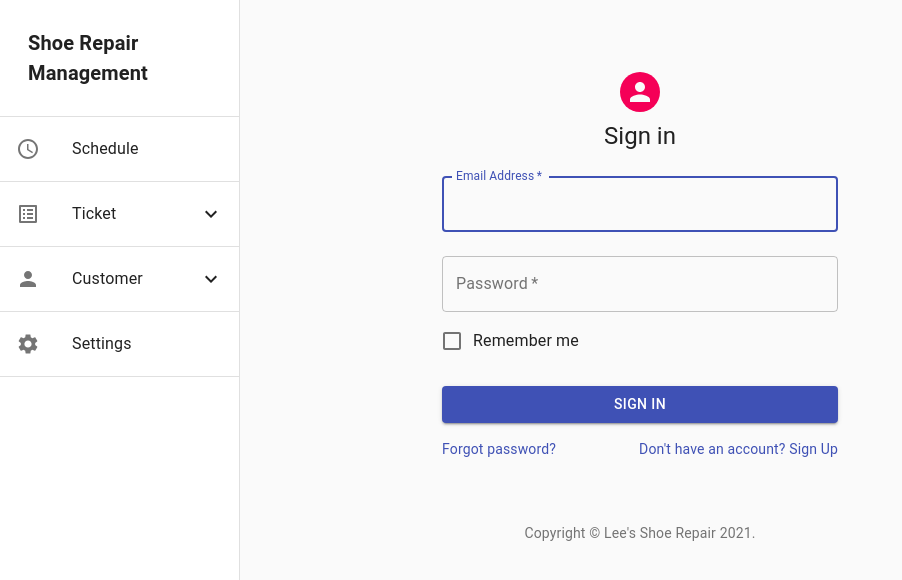
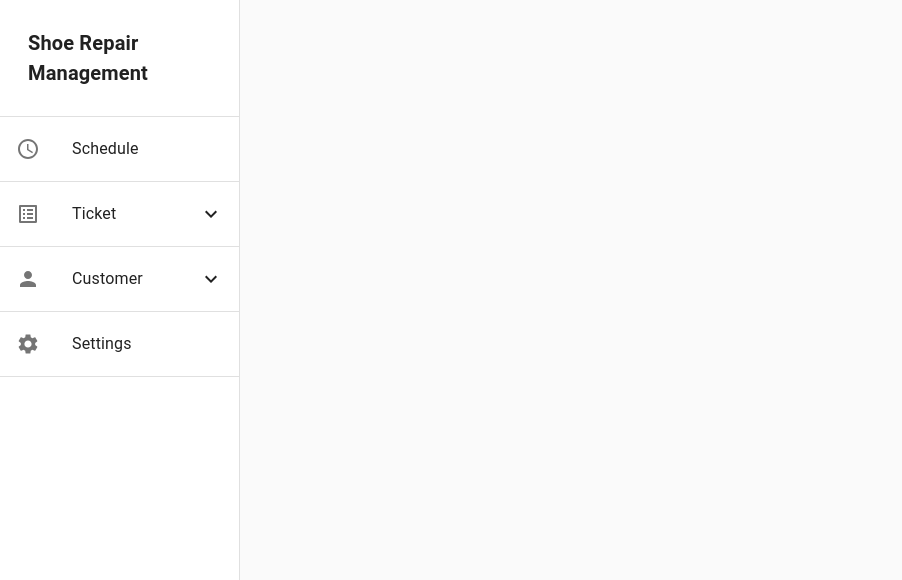
Before and after one commit to gosupark27/Shoe-Repair-Management, a React (Create React App) app in the folder client/: page /login in a window 1280 px wide. Shown: the top 580 px of the page, without its empty margins (0-902 px from the left). Built offline with nearby package versions, Linux system fonts and the light colour scheme.

Commit message:
cleanup: Delete nav and user auth components

```diff
--- a/client/src/App.js
+++ b/client/src/App.js
@@ -1,4 +1,3 @@
-import Login from './component/login'
 import PermDrawer from './component/permanentDrawer'
 import { BrowserRouter as Router, Route, Switch } from 'react-router-dom';
 import EditTicket from './component/editTicketForm'
@@ -9,7 +8,6 @@ function App() {
   return (
     <Router>
       <Switch>
-        <Route path="/login" component={Login} />
         <Route path="/ticket" component={MultiStepTicket} />
         <Route path="/view" component="ViewForm" />
         <Route path="/edit" component={EditTicket} />
--- a/client/src/component/login.js
+++ /dev/null
@@ -1,115 +0,0 @@
-import React from 'react';
-import Avatar from '@material-ui/core/Avatar';
-import Button from '@material-ui/core/Button';
-import CssBaseline from '@material-ui/core/CssBaseline';
-import TextField from '@material-ui/core/TextField';
-import FormControlLabel from '@material-ui/core/FormControlLabel';
-import Checkbox from '@material-ui/core/Checkbox';
-import Link from '@material-ui/core/Link';
-import Grid from '@material-ui/core/Grid';
-import Box from '@material-ui/core/Box';
-import Typography from '@material-ui/core/Typography';
-import { makeStyles } from '@material-ui/core/styles';
-import Container from '@material-ui/core/Container';
-
-function Copyright() {
-  return (
-    <Typography variant="body2" color="textSecondary" align="center">
-      {'Copyright © '}
-      <Link color="inherit" href="https://material-ui.com/">
-        Lee's Shoe Repair
-      </Link>{' '}
-      {new Date().getFullYear()}
-      {'.'}
-    </Typography>
-  );
-}
-
-const useStyles = makeStyles((theme) => ({
-  paper: {
-    marginTop: theme.spacing(8),
-    display: 'flex',
-    flexDirection: 'column',
-    alignItems: 'center',
-  },
-  avatar: {
-    margin: theme.spacing(1),
-    backgroundColor: theme.palette.secondary.main,
-  },
-  form: {
-    width: '100%', // Fix IE 11 issue.
-    marginTop: theme.spacing(1),
-  },
-  submit: {
-    margin: theme.spacing(3, 0, 2),
-  },
-}));
-
-export default function SignIn() {
-  const classes = useStyles();
-
-  return (
-    <Container component="main" maxWidth="xs">
-      <CssBaseline />
-      <div className={classes.paper}>
-        <Avatar className={classes.avatar}>
-        </Avatar>
-        <Typography component="h1" variant="h5">
-          Sign in
-        </Typography>
-        <form className={classes.form} noValidate>
-          <TextField
-            variant="outlined"
-            margin="normal"
-            required
-            fullWidth
-            id="email"
-            label="Email Address"
-            name="email"
-            autoComplete="email"
-            autoFocus
-          />
-          <TextField
-            variant="outlined"
-            margin="normal"
-            required
-            fullWidth
-            name="password"
-            label="Password"
-            type="password"
-            id="password"
-            autoComplete="current-password"
-          />
-          <FormControlLabel
-            control={<Checkbox value="remember" color="primary" />}
-            label="Remember me"
-          />
-          <Button
-            type="submit"
-            fullWidth
-            variant="contained"
-            color="primary"
-            className={classes.submit}
-          >
-            Sign In
-          </Button>
-          <Grid container>
-            <Grid item xs>
-              <Link href="#" variant="body2">
-                Forgot password?
-              </Link>
-            </Grid>
-            <Grid item>
-              <Link href="#" variant="body2">
-                {"Don't have an account? Sign Up"}
-              </Link>
-            </Grid>
-          </Grid>
-        </form>
-      </div>
-      <Box mt={8}>
-        <Copyright />
-      </Box>
-    </Container>
-  );
-}
--- a/client/src/component/multiStepTicket.js
+++ b/client/src/component/multiStepTicket.js
@@ -103,7 +103,7 @@ const useStyles = makeStyles((theme) => ({
 }));
 
 function getSteps() {
-  return ['Create Ticket', 'Confirm Ticket Details', 'View Ticket'];
+  return ['Create Ticket', 'Confirm Ticket Details'];
 }
 
 function getStepContent(step, next) {
@@ -156,14 +156,11 @@ export default function CustomizedSteppers() {
             {activeStep === steps.length ? (
               <div>
                 <Typography className={classes.instructions}>
-                  All steps completed - you&apos;re finished
-            </Typography>
-                <Button color='primary' className={classes.button}>
-                  View Ticket
-            </Button>
-                <Button onClick={handleReset} className={classes.button}>
-                  Reset
-            </Button>
+                  Load {'<ViewTicket/> with newly created ticket at the top'}
+              </Typography>
+                <Button onClick={handleReset} variant='contained' color='primary' className={classes.button}>
+                  Create New Ticket
+                </Button>
 
               </div>
             ) : (
@@ -179,7 +176,7 @@ export default function CustomizedSteppers() {
                     onClick={handleNext}
                     className={classes.button}
                   >
-                    {activeStep === steps.length - 2 ? 'Save Ticket' : 'Next'}
+                    {activeStep === steps.length -1 ? 'Save Ticket' : 'Next'}
                   </Button>
                 </div>
               </div>
```
Also changed, not shown: client/src/component/navbar.js (deleted, +0 -53 lines), client/src/component/signUp.js (deleted, +0 -140 lines).
